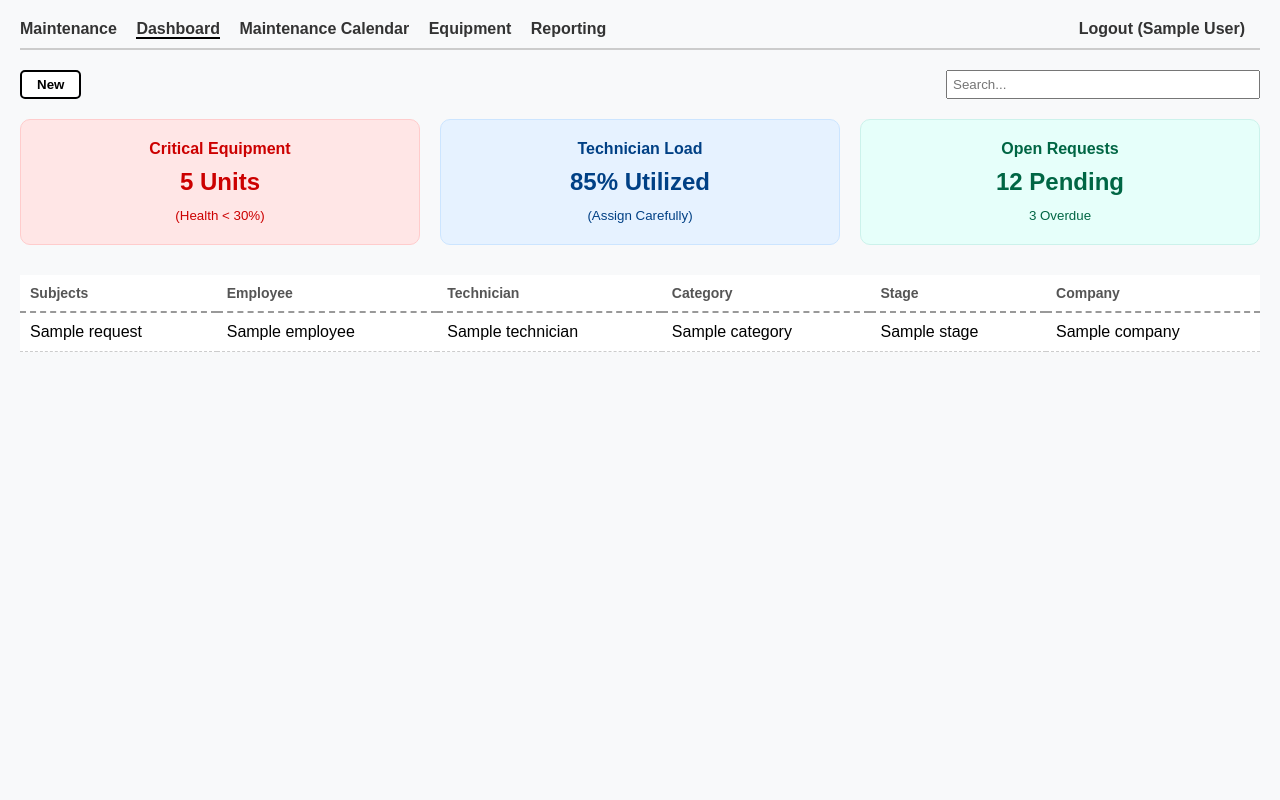
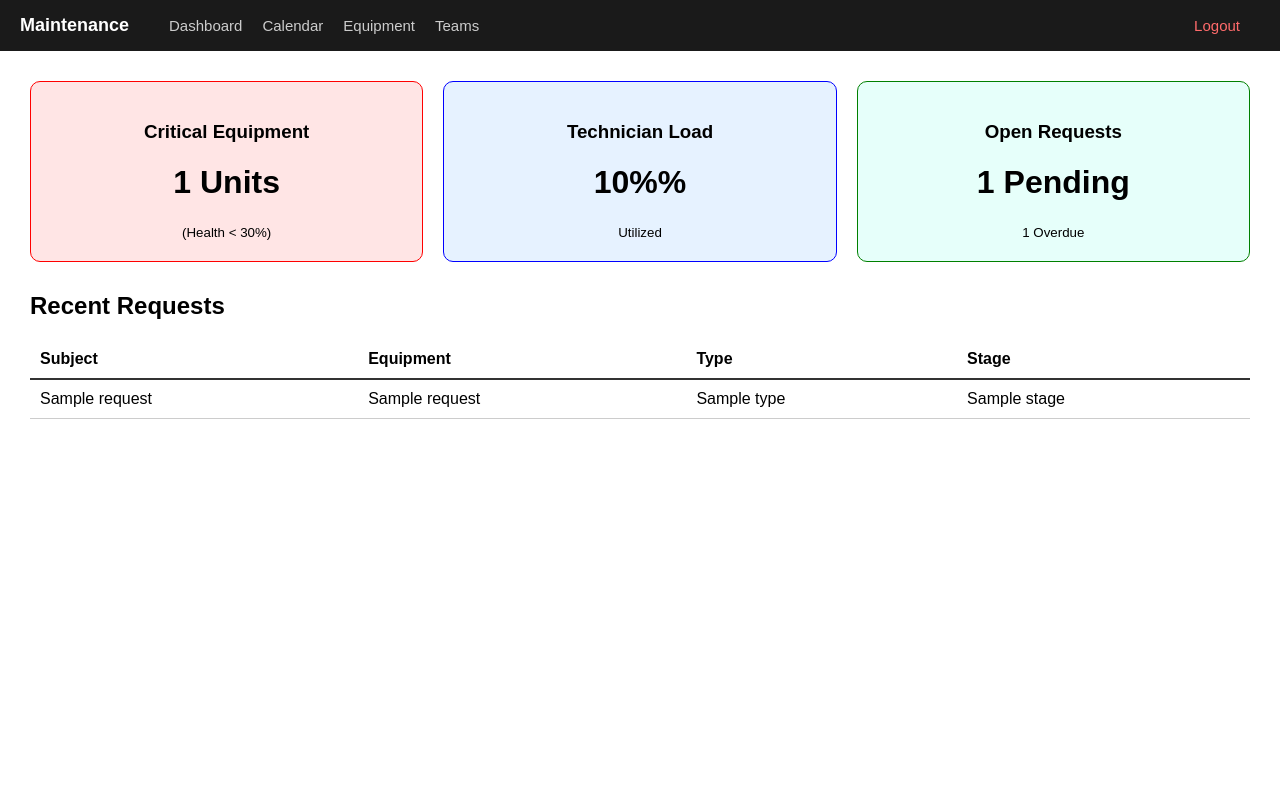
Before and after one commit to PT-0805/GearGuard, a Flask app: page /dashboard in a window 1280 px wide. Run offline with Flask 3, Linux system fonts and the light colour scheme; the visitor is signed in with stand-in values (Sample User, id 1); a database or web service that is not in the repository returns one stand-in record (values such as "Sample title").

Commit message:
added barebones files

```diff
--- a/app.py
+++ b/app.py
@@ -1,13 +1,15 @@
 from flask import Flask
 from routes.auth import auth_bp
 from routes.dashboard import dashboard_bp
+from routes.pages import pages_bp   # <--- 1. IMPORT THE NEW FILE
 
 app = Flask(__name__)
-app.secret_key = "super_secret_key_for_session" # Needed for login sessions
+app.secret_key = "super_secret_key_for_session"
 
-# Register the blueprints (the split files)
+# Register Blueprints
 app.register_blueprint(auth_bp)
 app.register_blueprint(dashboard_bp)
+app.register_blueprint(pages_bp)    # <--- 2. REGISTER THE BLUEPRINT
 
 if __name__ == '__main__':
     app.run(debug=True, port=5000)
--- a/routes/dashboard.py
+++ b/routes/dashboard.py
@@ -6,29 +6,38 @@ db = get_db()
 
 @dashboard_bp.route('/dashboard')
 def view_dashboard():
+    # 1. Security Check
     if 'user' not in session:
         return redirect(url_for('auth.home'))
 
-    # --- FETCH DATA FOR CARDS ---
-    # In a real app, you would count these from the DB.
-    # For now, we hardcode the counts to match your wireframe image.
+    # --- FETCH & CALCULATE KPI DATA ---
+
+    # Red Card: Count equipment with health < 30
+    critical_count = db.equipment.count_documents({"health": {"$lt": 30}})
+
+    # Blue Card: Calculate average technician load
+    techs = list(db.technicians.find())
+    if len(techs) > 0:
+        total_load = sum(t.get('current_load', 0) for t in techs)
+        avg_load = int(total_load / len(techs))
+    else:
+        avg_load = 0
+
+    # Green Card: Count open and overdue requests
+    # "ne" means "not equal" to Closed
+    open_requests_count = db.requests.count_documents({"stage": {"$ne": "Closed"}})
+    overdue_count = db.requests.count_documents({"is_overdue": True})
+
+    # Pack data for the HTML
     kpi_data = {
-        "critical_count": 5,
+        "critical_count": critical_count,
         "critical_health": "< 30%",
-        "tech_load": "85%",
-        "open_requests": 12,
-        "overdue": 3
+        "tech_load": f"{avg_load}%",
+        "open_requests": open_requests_count,
+        "overdue": overdue_count
     }
 
-    # --- FETCH DATA FOR TABLE ---
-    # Let's get actual data from MongoDB "requests" collection
-    # If empty, we insert dummy data for testing
-    if db.requests.count_documents({}) == 0:
-        db.requests.insert_many([
-            {"subject": "Test activity", "employee": "Mitchell Admin", "technician": "Aka Foster", "category": "computer", "stage": "New Request", "company": "My company"},
-            {"subject": "Fix Printer", "employee": "Sarah Jones", "technician": "Bob Smith", "category": "hardware", "stage": "In Progress", "company": "TechCorp"},
-        ])
-
+    # --- FETCH TABLE DATA ---
     requests_list = list(db.requests.find())
 
     return render_template('dashboard.html',
--- /dev/null
+++ b/templates/base.html
@@ -0,0 +1,42 @@
+<!DOCTYPE html>
+<html lang="en">
+<head>
+    <meta charset="UTF-8">
+    <title>GearGuard Maintenance</title>
+    <style>
+        body { font-family: sans-serif; margin: 0; background-color: #f4f4f4; }
+        .app-container { background: white; min-height: 100vh; }
+
+        /* THE NAVBAR (From your wireframe) */
+        .nav { background-color: #1a1a1a; color: white; padding: 15px 20px; display: flex; align-items: center; }
+        .nav .brand { font-weight: bold; margin-right: 40px; font-size: 18px; }
+        .nav a { margin-right: 20px; text-decoration: none; color: #ccc; font-size: 15px; }
+        .nav a:hover, .nav a.active { color: white; font-weight: bold; border-bottom: 2px solid white; }
+        .logout { margin-left: auto; color: #ff6b6b !important; }
+
+        /* CONTENT AREA */
+        .content { padding: 30px; }
+
+        /* BASIC TABLE STYLE (Used everywhere) */
+        table { width: 100%; border-collapse: collapse; margin-top: 20px; }
+        th { text-align: left; border-bottom: 2px solid #333; padding: 10px; }
+        td { border-bottom: 1px solid #ccc; padding: 10px; }
+    </style>
+</head>
+<body>
+    <div class="app-container">
+        <div class="nav">
+            <div class="brand">Maintenance</div>
+            <a href="{{ url_for('dashboard.view_dashboard') }}" class="{{ 'active' if active_page == 'dashboard' else '' }}">Dashboard</a>
+            <a href="{{ url_for('pages.calendar') }}" class="{{ 'active' if active_page == 'calendar' else '' }}">Calendar</a>
+            <a href="{{ url_for('pages.equipment') }}" class="{{ 'active' if active_page == 'equipment' else '' }}">Equipment</a>
+            <a href="{{ url_for('pages.teams') }}" class="{{ 'active' if active_page == 'teams' else '' }}">Teams</a>
+            <a href="{{ url_for('auth.logout') }}" class="logout">Logout</a>
+        </div>
+
+        <div class="content">
+            {% block content %}{% endblock %}
+        </div>
+    </div>
+</body>
+</html>
--- a/templates/dashboard.html
+++ b/templates/dashboard.html
@@ -1,99 +1,43 @@
-<!DOCTYPE html>
-<html lang="en">
-<head>
-    <meta charset="UTF-8">
-    <title>Dashboard</title>
-    <style>
-        body { font-family: sans-serif; margin: 0; padding: 20px; background-color: #f8f9fa; }
+{% extends "base.html" %}
 
-        /* Navigation (Top Tabs) */
-        .nav { border-bottom: 2px solid #ccc; padding-bottom: 10px; margin-bottom: 20px; }
-        .nav a { margin-right: 15px; text-decoration: none; color: #333; font-weight: bold; }
-        .nav a.active { border-bottom: 2px solid black; }
-        .logout { float: right; color: red; }
-
-        /* Controls (New Button + Search) */
-        .controls { display: flex; justify-content: space-between; margin-bottom: 20px; }
-        .btn-new { background: white; border: 2px solid black; padding: 5px 15px; font-weight: bold; border-radius: 5px; cursor: pointer; }
-        .search-box { width: 300px; padding: 5px; }
-
-        /* KPI Cards Section */
-        .kpi-container { display: flex; gap: 20px; margin-bottom: 30px; }
-        .card { flex: 1; padding: 20px; border-radius: 10px; text-align: center; color: #333; border: 1px solid #ddd; }
-
-        /* Card Specific Colors (Based on your image) */
-        .card-red { background-color: #ffe6e6; border-color: #ffcccc; color: #cc0000; }
-        .card-blue { background-color: #e6f2ff; border-color: #cce5ff; color: #004085; }
-        .card-green { background-color: #e6fffa; border-color: #ccf2eb; color: #006644; }
-
-        .big-number { font-size: 24px; font-weight: bold; display: block; margin: 10px 0; }
-
-        /* Table */
-        table { width: 100%; border-collapse: collapse; background: white; }
-        th { text-align: left; border-bottom: 2px dashed #999; padding: 10px; color: #555; font-size: 14px; }
-        td { border-bottom: 1px dashed #ccc; padding: 10px; }
-    </style>
-</head>
-<body>
-
-    <div class="nav">
-        <a href="#">Maintenance</a>
-        <a href="#" class="active">Dashboard</a>
-        <a href="#">Maintenance Calendar</a>
-        <a href="#">Equipment</a>
-        <a href="#">Reporting</a>
-        <a href="{{ url_for('auth.logout') }}" class="logout">Logout ({{ user }})</a>
-    </div>
-
-    <div class="controls">
-        <button class="btn-new">New</button>
-        <input type="text" class="search-box" placeholder="Search...">
-    </div>
-
-    <div class="kpi-container">
-        <div class="card card-red">
-            <strong>Critical Equipment</strong>
-            <span class="big-number">{{ kpi.critical_count }} Units</span>
-            <small>(Health {{ kpi.critical_health }})</small>
+{% block content %}
+    <div style="display: flex; gap: 20px; margin-bottom: 30px;">
+        <div style="flex: 1; padding: 20px; background: #ffe5e5; border: 1px solid red; border-radius: 10px; text-align: center;">
+            <h3>Critical Equipment</h3>
+            <h1>{{ kpi.critical_count }} Units</h1>
+            <small>(Health < 30%)</small>
         </div>
-
-        <div class="card card-blue">
-            <strong>Technician Load</strong>
-            <span class="big-number">{{ kpi.tech_load }} Utilized</span>
-            <small>(Assign Carefully)</small>
+        <div style="flex: 1; padding: 20px; background: #e6f2ff; border: 1px solid blue; border-radius: 10px; text-align: center;">
+            <h3>Technician Load</h3>
+            <h1>{{ kpi.tech_load }}%</h1>
+            <small>Utilized</small>
         </div>
-
-        <div class="card card-green">
-            <strong>Open Requests</strong>
-            <span class="big-number">{{ kpi.open_requests }} Pending</span>
+        <div style="flex: 1; padding: 20px; background: #e6fffa; border: 1px solid green; border-radius: 10px; text-align: center;">
+            <h3>Open Requests</h3>
+            <h1>{{ kpi.open_requests }} Pending</h1>
             <small>{{ kpi.overdue }} Overdue</small>
         </div>
     </div>
 
+    <h2>Recent Requests</h2>
     <table>
         <thead>
             <tr>
-                <th>Subjects</th>
-                <th>Employee</th>
-                <th>Technician</th>
-                <th>Category</th>
+                <th>Subject</th>
+                <th>Equipment</th>
+                <th>Type</th>
                 <th>Stage</th>
-                <th>Company</th>
             </tr>
         </thead>
         <tbody>
             {% for req in requests %}
             <tr>
                 <td>{{ req.subject }}</td>
-                <td>{{ req.employee }}</td>
-                <td>{{ req.technician }}</td>
-                <td>{{ req.category }}</td>
+                <td>{{ req.equipment_name }}</td>
+                <td>{{ req.type }}</td>
                 <td>{{ req.stage }}</td>
-                <td>{{ req.company }}</td>
             </tr>
             {% endfor %}
         </tbody>
     </table>
-
-</body>
-</html>
+{% endblock %}
```
Also changed, not shown: one_time_Entries.py (added, +87 -0 lines), routes/pages.py (added, +40 -0 lines), templates/calendar.html (added, +12 -0 lines), templates/equipment.html (added, +22 -0 lines), templates/teams.html (added, +9 -0 lines).
